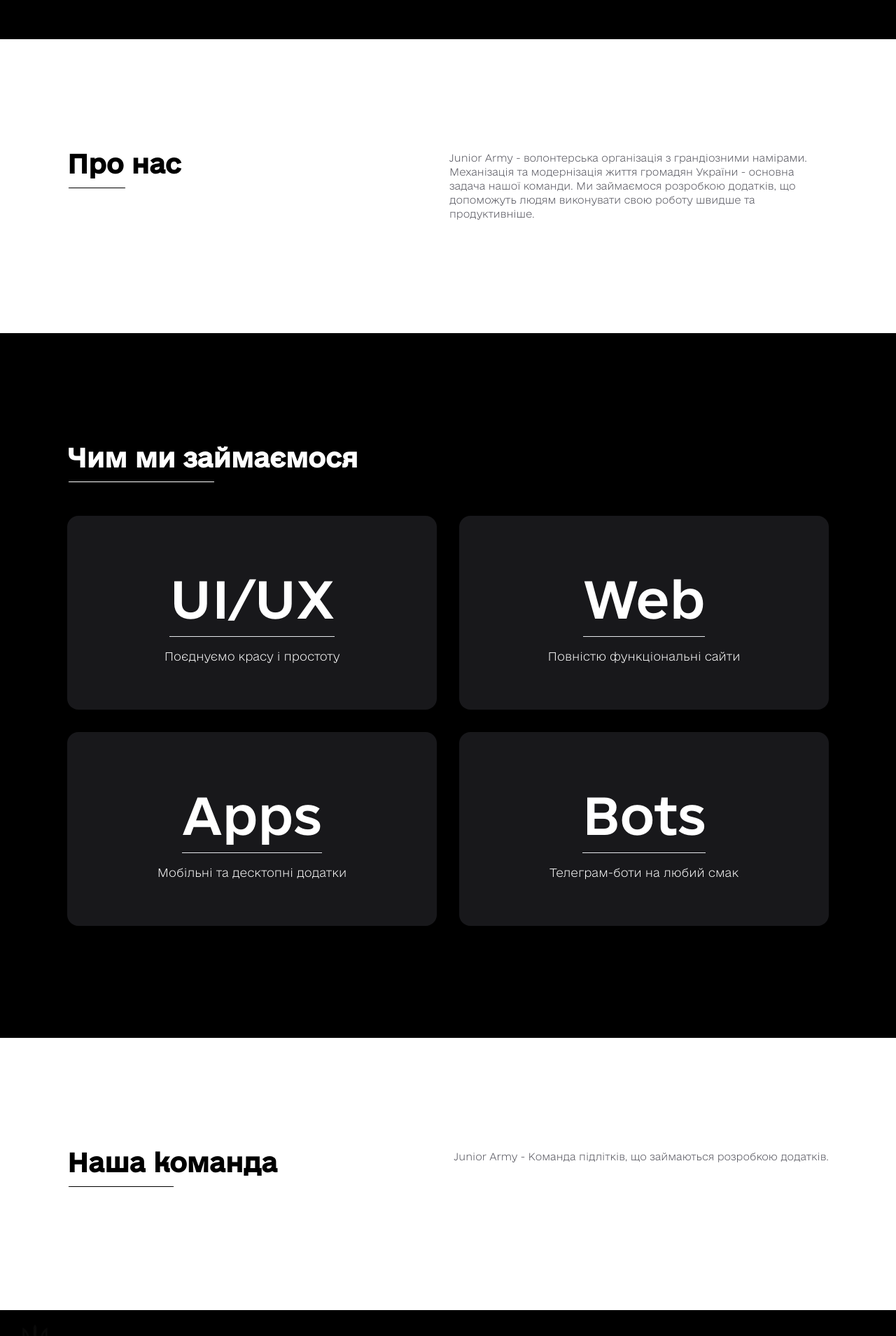
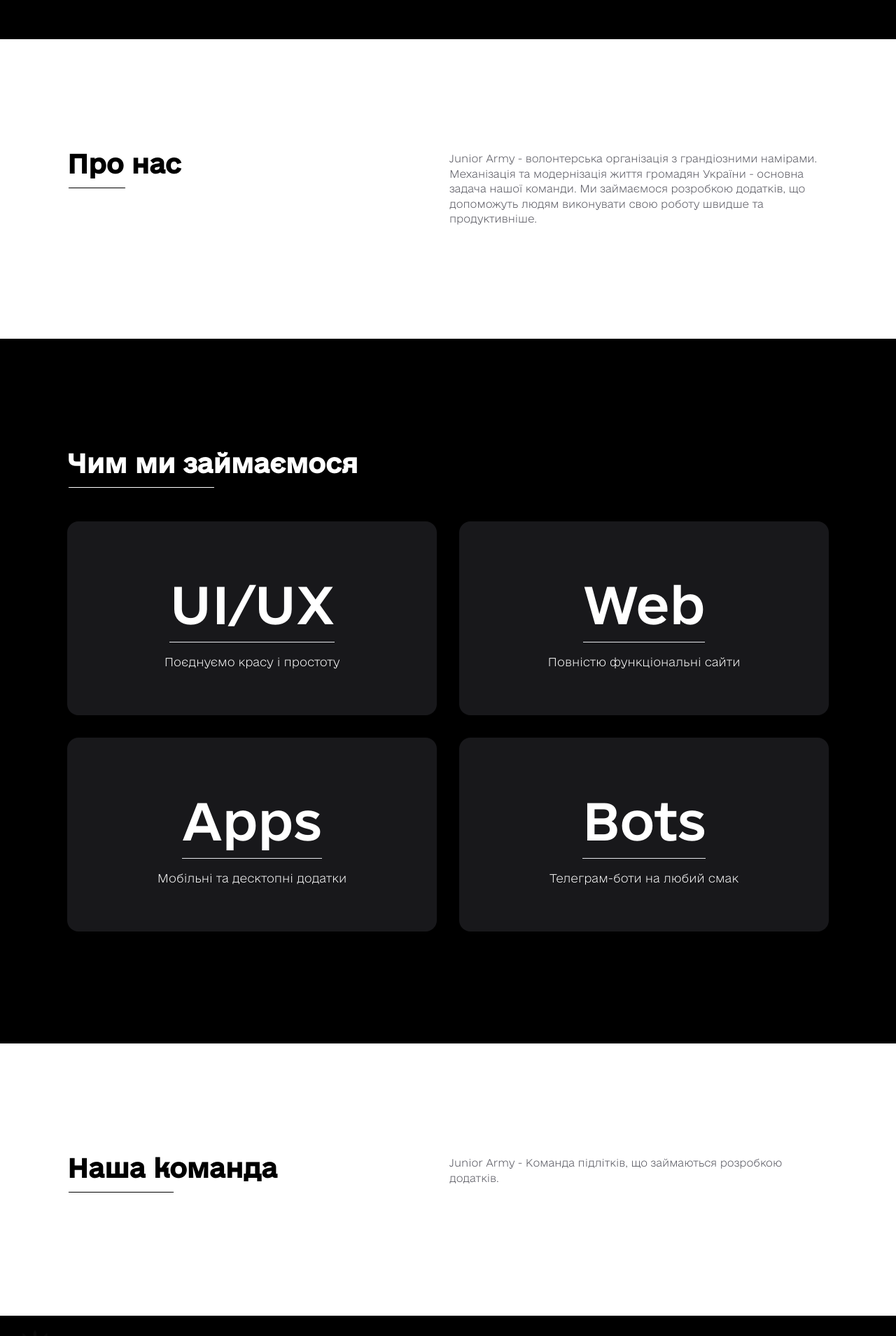
Before and after one commit to juniorarmyua/website, a Next.js app: page / in a window 1280 px wide. Shown: the part 536-2445 px from the top of the page at 70% size. Built offline with nearby package versions, Linux system fonts and the light colour scheme.

Commit message:
text size

```diff
--- a/pages/index.js
+++ b/pages/index.js
@@ -41,7 +41,7 @@ export default function Home() {
                         <h1 className='font-head font-black text-3xl lg:text-[36px] justify-self-start'>
                             Про нас<hr className='w-1/2 border-black my-4 ml-0.5'/>
                         </h1>
-                        <p className='justify-self-end ml-0.5 text-sm text-zinc-600'>
+                        <p className='justify-self-end ml-0.5 text-[0.9rem] text-zinc-600'>
                             Junior Army - волонтерська організація з грандіозними намірами. Механізація та модернізація життя громадян України - основна задача нашої команди. Ми займаємося розробкою додатків, що допоможуть людям виконувати свою роботу швидше та продуктивніше.
                         </p>
                     </div>
@@ -88,7 +88,7 @@ export default function Home() {
                         <h1 className='font-head font-black text-3xl lg:text-[36px] justify-self-start'>
                             Наша команда<hr className='w-1/2 border-black my-4 ml-0.5'/>
                         </h1>
-                        <p className='justify-self-end ml-0.5 text-sm text-zinc-600'>
+                        <p className='justify-self-end ml-0.5 text-[0.9rem] text-zinc-600'>
                             Junior Army - Команда підлітків, що займаються розробкою додатків.
                         </p>
                     </div>
```
